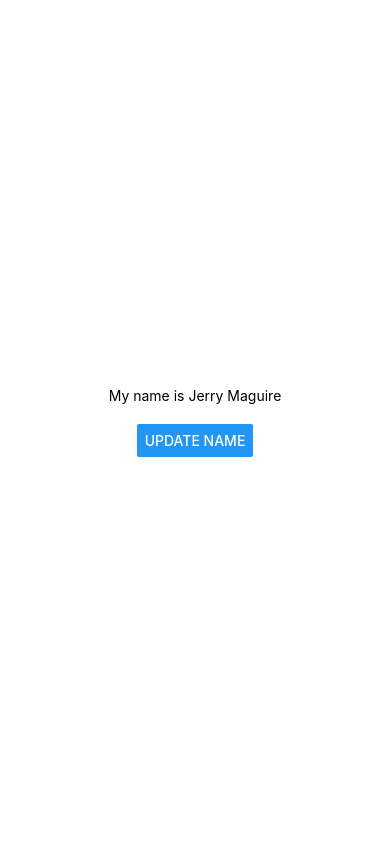
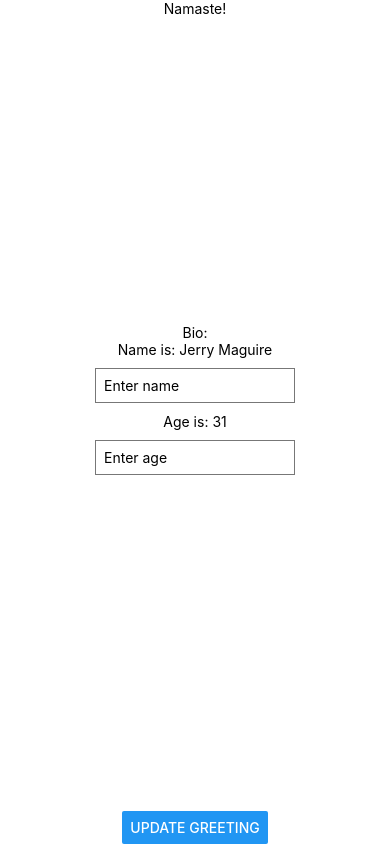
Before and after one commit to viveshCodes/rn-outset, a React Native app: screen / in a window 390 px wide. Built offline with nearby package versions, Linux system fonts and the light colour scheme.

Commit message:
Add TextInput concept

```diff
--- a/App.js
+++ b/App.js
@@ -1,23 +1,56 @@
-import { StatusBar } from 'expo-status-bar'
 import React, {useState} from 'react'
-import { StyleSheet, Text, View, Button } from 'react-native';
+import { StyleSheet, Text, View, Button, TextInput } from 'react-native';
 
 export default function App() {
   const [name, setName] = useState('Jerry Maguire')
+  const [age, setAge]= useState('31')
+  const [greeting, setGreeting]= useState('Namaste!')
 
-  const updateName = ()=>{
-    setName('Vivesh')
+  const updateName = (name)=>{
+    setName(name)
   }
+
+  const updateAge = (val)=>{
+    setAge(val)
+
+  }
+
+  const updateGreeting = ()=>{
+    setGreeting('Hare Krishna!')
+  }
+
   return (
     <View style={styles.container}>
 
-      <View style={styles.body}>
-        <Text>My name is {name}</Text>
+      <Text>{greeting}</Text>
+
+      <View style={styles.container}>
+        <Text>Bio:</Text>
+
+        <Text>Name is: {name}</Text>
+        <TextInput
+          placeholder='Enter name'
+          onChangeText={(val)=> updateName(val)}
+          style={styles.input}
+        />
+
+        <Text>Age is: {age}</Text>
+        <TextInput
+          keyboardType='numeric'
+          placeholder='Enter age'
+          onChangeText={(val)=> updateAge(val)}
+          style={styles.input}
+        />
+
       </View>
 
+
       <View style={styles.buttonContainer}>
-        <Button title='update name' onPress={updateName}/>
+        <Button title='update greeting' onPress={updateGreeting}/>
       </View>
+
+
+
 
     </View>
   );
@@ -33,5 +66,13 @@ const styles = StyleSheet.create({
 
   buttonContainer:{
     marginTop:20
+  },
+
+  input:{
+    borderWidth:1,
+    borderColor:'#777',
+    margin:10,
+    width:200,
+    padding:8
   }
 });
```
